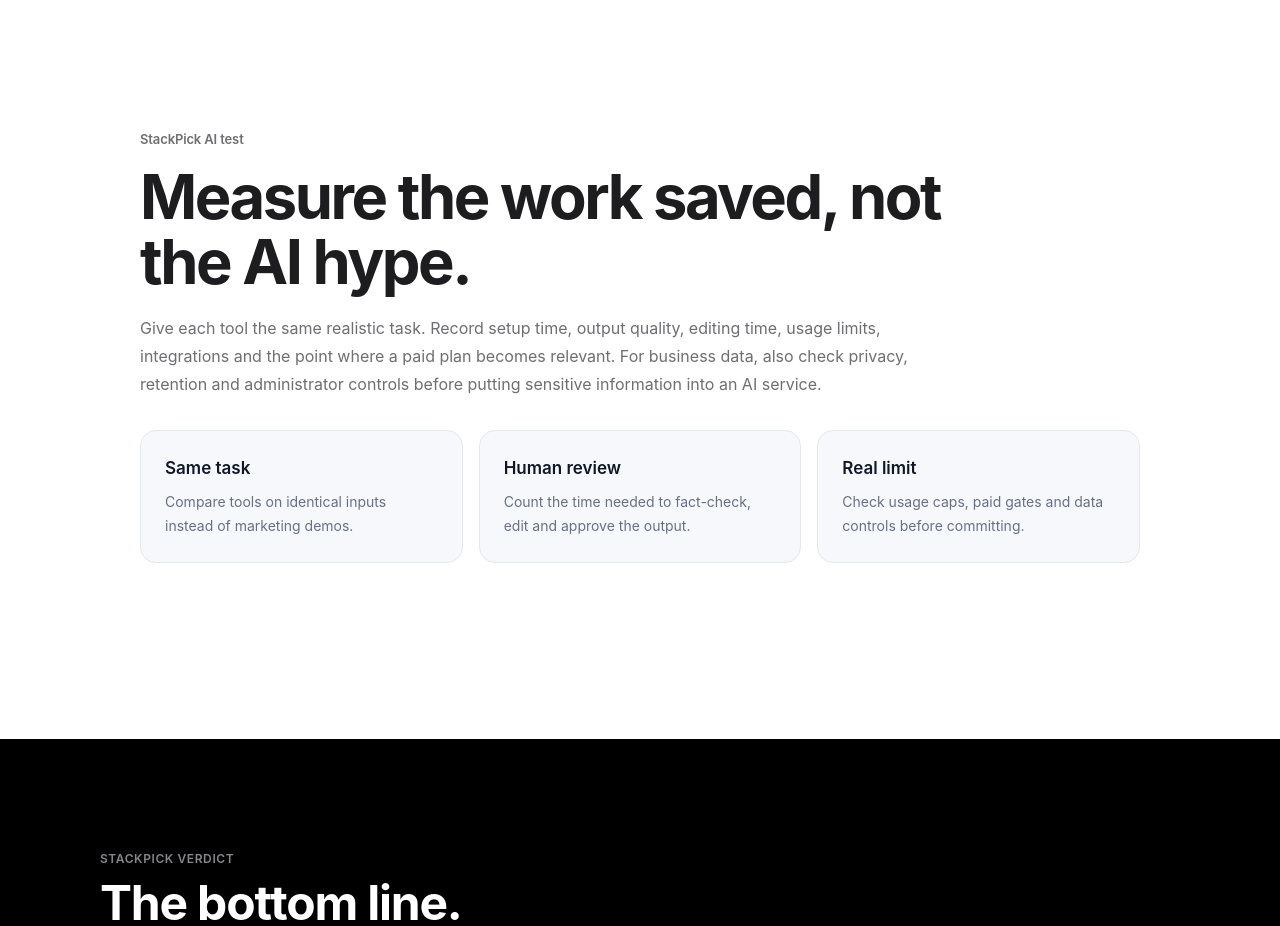
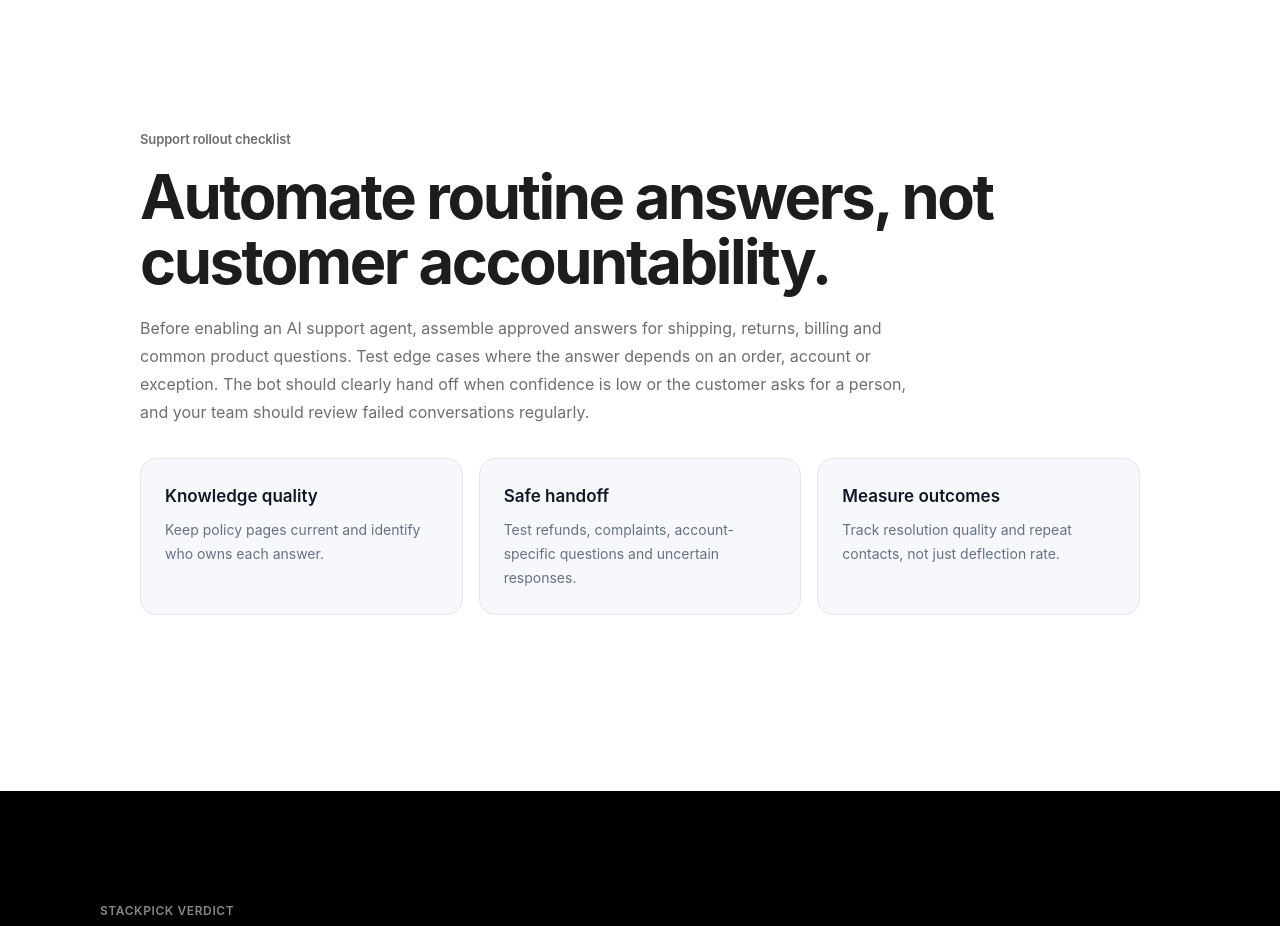
Before and after one commit to LinukaBandara/StackPick, a Next.js app: page /best/ai-customer-support-tools in a window 1280 px wide. Shown: the part 3080-4006 px from the top of the page. Built offline with nearby package versions, Linux system fonts and the light colour scheme; no server answers.

Commit message:
Add topic-specific guidance to comparison guide

```diff
--- a/app/best/ai-customer-support-tools/page.tsx
+++ b/app/best/ai-customer-support-tools/page.tsx
@@ -24,18 +24,18 @@ export default function Page() {
     >
       <section className="bg-white">
         <div className="sp-container py-16 sm:py-20">
-          <p className="sp-eyebrow">StackPick AI test</p>
-          <h2 className="sp-title mt-4 max-w-4xl">Measure the work saved, not the AI hype.</h2>
+          <p className="sp-eyebrow">Support rollout checklist</p>
+          <h2 className="sp-title mt-4 max-w-4xl">Automate routine answers, not customer accountability.</h2>
           <p className="mt-5 max-w-3xl text-base leading-7 text-[#6e6e73]">
-            Give each tool the same realistic task. Record setup time, output quality, editing time,
-            usage limits, integrations and the point where a paid plan becomes relevant. For
-            business data, also check privacy, retention and administrator controls before putting
-            sensitive information into an AI service.
+            Before enabling an AI support agent, assemble approved answers for shipping, returns,
+            billing and common product questions. Test edge cases where the answer depends on an
+            order, account or exception. The bot should clearly hand off when confidence is low or
+            the customer asks for a person, and your team should review failed conversations regularly.
           </p>
           <div className="mt-8 grid gap-4 sm:grid-cols-3">
-            <div className="rounded-2xl border border-[#e4e7ec] bg-[#f7f8fc] p-6"><p className="font-semibold text-[#101828]">Same task</p><p className="mt-2 text-sm leading-6 text-[#667085]">Compare tools on identical inputs instead of marketing demos.</p></div>
-            <div className="rounded-2xl border border-[#e4e7ec] bg-[#f7f8fc] p-6"><p className="font-semibold text-[#101828]">Human review</p><p className="mt-2 text-sm leading-6 text-[#667085]">Count the time needed to fact-check, edit and approve the output.</p></div>
-            <div className="rounded-2xl border border-[#e4e7ec] bg-[#f7f8fc] p-6"><p className="font-semibold text-[#101828]">Real limit</p><p className="mt-2 text-sm leading-6 text-[#667085]">Check usage caps, paid gates and data controls before committing.</p></div>
+            <div className="rounded-2xl border border-[#e4e7ec] bg-[#f7f8fc] p-6"><p className="font-semibold text-[#101828]">Knowledge quality</p><p className="mt-2 text-sm leading-6 text-[#667085]">Keep policy pages current and identify who owns each answer.</p></div>
+            <div className="rounded-2xl border border-[#e4e7ec] bg-[#f7f8fc] p-6"><p className="font-semibold text-[#101828]">Safe handoff</p><p className="mt-2 text-sm leading-6 text-[#667085]">Test refunds, complaints, account-specific questions and uncertain responses.</p></div>
+            <div className="rounded-2xl border border-[#e4e7ec] bg-[#f7f8fc] p-6"><p className="font-semibold text-[#101828]">Measure outcomes</p><p className="mt-2 text-sm leading-6 text-[#667085]">Track resolution quality and repeat contacts, not just deflection rate.</p></div>
           </div>
         </div>
       </section>
```
